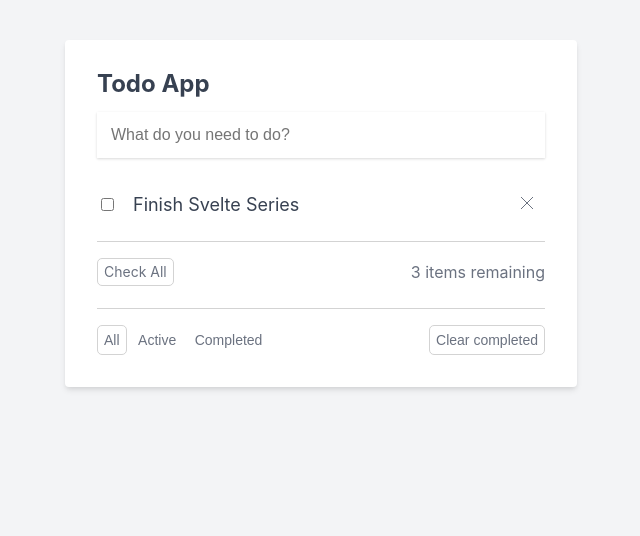
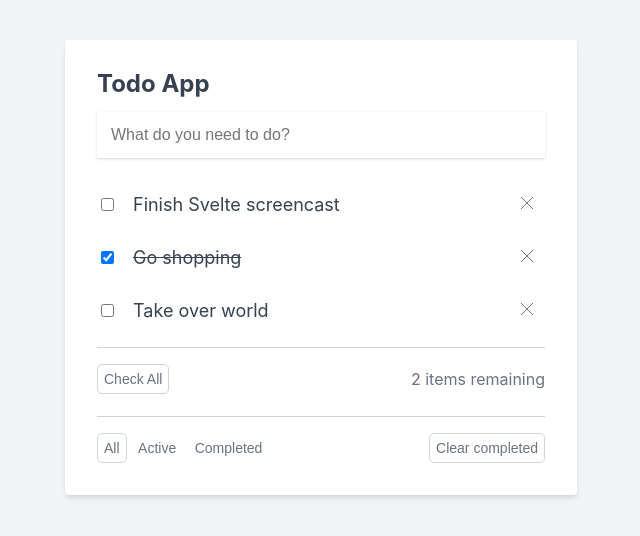
Before and after one commit to drehimself/lc-svelte-todo, a Svelte app: page / in a window 1280 px wide. Shown: the top 536 px of the page, without its empty margins (319-959 px from the left). Built offline with nearby package versions, Linux system fonts and the light colour scheme.

Commit message:
Episode 2 - Start todo features

```diff
--- a/src/App.svelte
+++ b/src/App.svelte
@@ -1,31 +1,99 @@
 <script>
   import "./css/reset.css";
   import "./css/style.css";
+
+  let todoTitle = "";
+  let todoId = 4;
+  let todos = [
+    {
+      id: 1,
+      title: "Finish Svelte screencast",
+      isComplete: false,
+      isEditing: false,
+    },
+    {
+      id: 2,
+      title: "Go shopping",
+      isComplete: true,
+      isEditing: false,
+    },
+    {
+      id: 3,
+      title: "Take over world",
+      isComplete: false,
+      isEditing: false,
+    },
+  ];
+
+  $: remainingTodos = todos.filter((todo) => !todo.isComplete).length;
+
+  function addTodo() {
+    // todos.push({
+    //   id: 4,
+    //   title: "Hello",
+    //   isComplete: false,
+    //   isEditing: false,
+    // });
+
+    // todos = todos;
+
+    todos = [
+      ...todos,
+      {
+        id: 4,
+        title: todoTitle,
+        isComplete: false,
+        isEditing: false,
+      },
+    ];
+
+    todoTitle = "";
+    todoId++;
+  }
+
+  function deleteTodo(id) {
+    todos = todos.filter((todo) => todo.id !== id);
+  }
+
+  function checkAllTodos() {
+    todos = todos.map((todo) => {
+      todo.isComplete = true;
+      return todo;
+    });
+  }
+
+  function clearCompleted() {
+    todos = todos.filter((todo) => !todo.isComplete);
+  }
 </script>
 
 <div class="todo-app-container">
   <div class="todo-app">
     <h2>Todo App</h2>
-    <form action="#">
+    <form action="#" on:submit|preventDefault={addTodo}>
       <input
         type="text"
         class="todo-input"
         placeholder="What do you need to do?"
+        bind:value={todoTitle}
       />
     </form>
 
     <ul class="todo-list">
+      {#each todos as todo}
         <li class="todo-item-container">
           <div class="todo-item">
-          <input type="checkbox" />
-          <span class="todo-item-label">Finish Svelte Series</span>
+            <input type="checkbox" bind:checked={todo.isComplete} />
+            <span class="todo-item-label" class:line-through={todo.isComplete}
+              >{todo.title}</span
+            >
             <!-- <input
 							type="text"
 							class="todo-item-input"
 							value="Finish Svelte Series"
 						/> -->
           </div>
-        <button class="x-button">
+          <button class="x-button" on:click={deleteTodo(todo.id)}>
             <svg
               class="x-button-icon"
               fill="none"
@@ -41,14 +109,15 @@
             </svg>
           </button>
         </li>
+      {/each}
     </ul>
 
     <div class="check-all-container">
       <div>
-        <div class="button">Check All</div>
+        <button on:click={checkAllTodos} class="button">Check All</button>
       </div>
 
-      <span>3 items remaining</span>
+      <span>{remainingTodos} items remaining</span>
     </div>
 
     <div class="other-buttons-container">
@@ -58,7 +127,8 @@
         <button class="button filter-button">Completed</button>
       </div>
       <div>
-        <button class="button">Clear completed</button>
+        <button class="button" on:click={clearCompleted}>Clear completed</button
+        >
       </div>
     </div>
   </div>
```
Lines whose indentation alone changed are shown as unchanged.
